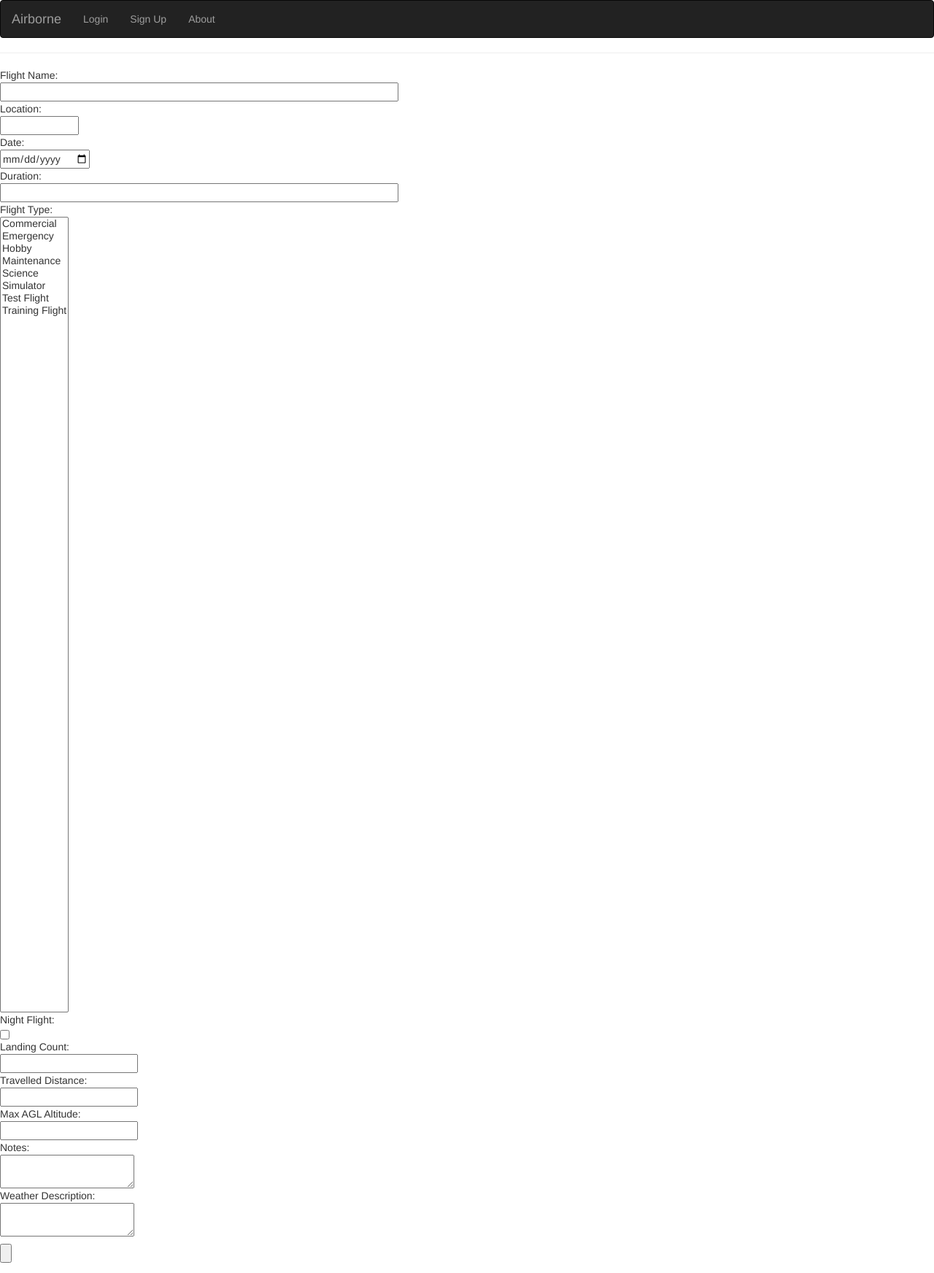
After one commit to srg-ics-uplb/airborne, a Flask app: template app/templates/flight_form.html in a window 1280 px wide. The commit adds this page. Shown: the whole page at 73% size. Run offline with Flask 2, Linux system fonts and the light colour scheme; the template is opened without the code that fills it: values that come from a table or form of the project are taken from there, others are empty; some libraries are stand-ins or nearby versions.

Commit message:
Revised Flight model and added Flight form for Create/Update functions

```diff
--- a/app/forms.py
+++ b/app/forms.py
@@ -1,6 +1,7 @@
 from flask_wtf import FlaskForm
-from wtforms import StringField, BooleanField, IntegerField, PasswordField, SelectField,  TextAreaField, DecimalField
+from wtforms import StringField, BooleanField, IntegerField, PasswordField, SelectField,  TextAreaField, DecimalField, DateField
 from wtforms.validators import DataRequired, Optional
+from wtforms_components import TimeField
 
 class LoginForm(FlaskForm):
 
@@ -32,3 +33,16 @@ class DroneForm(FlaskForm):
 class ProjectForm(FlaskForm):
 	name = StringField('name', validators=[DataRequired()])
 	description = TextAreaField('notes', validators=[Optional()])
+
+class FlightForm(FlaskForm):
+	name = StringField('name', validators=[DataRequired()])
+	location = StringField('location', validators=[DataRequired()])
+	date = DateField('date', validators=[DataRequired()])
+	duration = TimeField('duration', validators=[DataRequired()])
+	flight_type = SelectField('flight_type', choices=['Commercial', 'Emergency', 'Hobby', 'Maintenance', 'Science', 'Simulator', 'Test Flight', 'Training Flight'], validators=[DataRequired()])
+	night_flight = BooleanField('night_flight', validators=[DataRequired()])
+	landing_count = IntegerField('landing_count', validators=[DataRequired()])
+	travelled_distance = DecimalField('travelled_distance', validators=[DataRequired()])
+	max_agl_altitude = DecimalField('max_agl_altitude', validators=[DataRequired()])
+	notes = TextAreaField('notes', validators=[Optional()])
+	weather_description = TextAreaField('weather_description', validators=[Optional()])
--- a/app/templates/dashboard.html
+++ b/app/templates/dashboard.html
@@ -2,7 +2,7 @@
 {% block content %}
         <h1> Hello, {{user.first_name}}!</h1>
 
-        You have {{user.drone_count}} drones.
-        You have {{user.project_count}} projects.
-        You have {{user.flight_count}} flights.
+        You have {{drone_count}} drones.
+        You have {{project_count}} projects.
+        You have {{flight_count}} flights.
 {% endblock %}
--- /dev/null
+++ b/app/templates/flight_form.html
@@ -0,0 +1,34 @@
+{% extends "base.html" %}
+
+{% block content %}
+	<h1>{{ form_title }}</h1>
+	<form action="" method="post" name="{{name}}">
+		{{ form.hidden_tag() }}
+		<p>
+
+			Flight Name:<br>
+			{{ form.name(size=64) }}<br>
+			Location:<br>
+			{{ form.location(size=10) }}<br>
+			Date:<br>
+			{{ form.date(size=10) }}<br>
+			Duration:<br>
+			{{ form.duration(size=64) }}<br>
+			Flight Type:<br>
+			{{ form.flight_type(size=64) }}<br>
+			Night Flight:<br>
+			{{ form.night_flight(size=10) }}<br>
+			Landing Count:<br>
+			{{ form.landing_count(size=10) }}<br>
+			Travelled Distance:<br>
+			{{ form.travelled_distance(size=10) }}<br>
+			Max AGL Altitude:<br>
+			{{ form.max_agl_altitude(size=10) }}<br>
+			Notes:<br>
+			{{ form.notes(size=50) }}<br>
+			Weather Description:<br>
+			{{ form.weather_description(size=10) }}
+		</p>
+		<p><input type="submit" value="{{ submit_value }}"></p>
+	</form>
+{% endblock %}
--- a/app/templates/flights.html
+++ b/app/templates/flights.html
@@ -1,19 +1,19 @@
 {% extends "base.html" %}
 {% block content %}
         <div class="jumbotron">
-                <span><h3>Projects  ({{user.flights.count()}}) <a href="/project/add" class="btn btn-lg btn-default"> Add </a> </h3> </span>
+                <span><h3>Flights  ({{flight_count}}) <a href="/project/add" class="btn btn-lg btn-default"> Add </a> </h3> </span>
                 <hr>
 
                 <div class="container">
                 <hr>
 
 
-                {% if flights.count()!=0 %}
+                {% if flight_count!=0 %}
                         {% for flight in flights %}
                         <div class="row">
                                 <h3> {{flight.name}} </h3>
 
-                                <p> Description: {{flight.description}} </p>
+                                <p> Description: {{flight.notes}} </p>
                                 <p> Drone Used: {{flight.drone.name}} </p>
                                 <a href="/flight/edit/{{flight.id}}" class="btn btn-sm btn-warning"> Edit </a>
                                 <a href="/flight/delete/{{flight.id}}" class="btn btn-sm btn-danger"> Delete </a>
--- a/app/views.py
+++ b/app/views.py
@@ -16,9 +16,13 @@ def about():
 def dashboard():
     user = current_user
     projects = models.Project.query.filter_by(user_id=user.id)
-    drones = models.Drone.query.filter_by(user_id=user.id)
-    # flights = models.Post.query.filter_by(user_id=user.id)
-    return render_template('dashboard.html',title='Dashboard', user=user, projects=projects, drones=drones)
+    project_count = projects.count()
+    drone_count = models.Drone.query.filter_by(user_id=user.id).count()
+    flight_count = 0
+    for project in projects:
+        flight_count = flight_count + project.flights.count()
+
+    return render_template('dashboard.html',title='Dashboard', user=user, project_count=project_count, drone_count=drone_count, flight_count= flight_count)
 
 #####   DRONE MANAGEMENT ROUTES AND VIEWS
 
@@ -141,8 +145,10 @@ def delete_project(project_id):
 @login_required
 def view_flights():
     user = current_user
-    flights = model.Flight.query.filter_by(user_id=user.id)
-    return render_template("flights.html", title="Flights", user=user, flights=flights)
+    projects = db.session.query(models.Project.id).filter_by(user_id = user.id)
+    flights = models.Flight.query.filter(models.Flight.project_id.in_(projects)).all()
+    flight_count=len(flights)
+    return render_template("flights.html", title="Flights", user=user, flights=flights, flight_count = flight_count)
 
 #####   USER MANAGEMENT ROUTES AND VIEWS
 
```
Also changed, not shown: app/models.py (+29 -4 lines).
